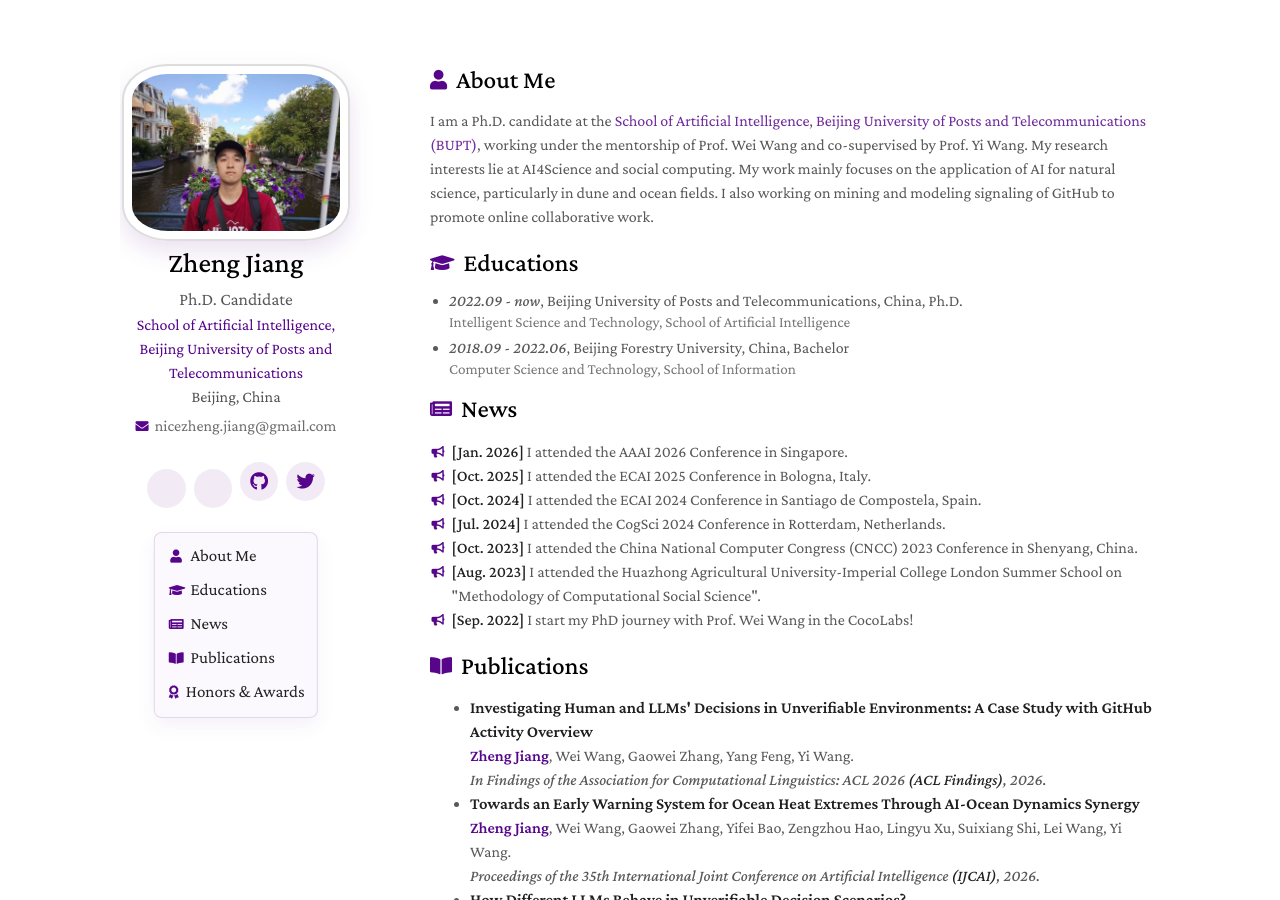
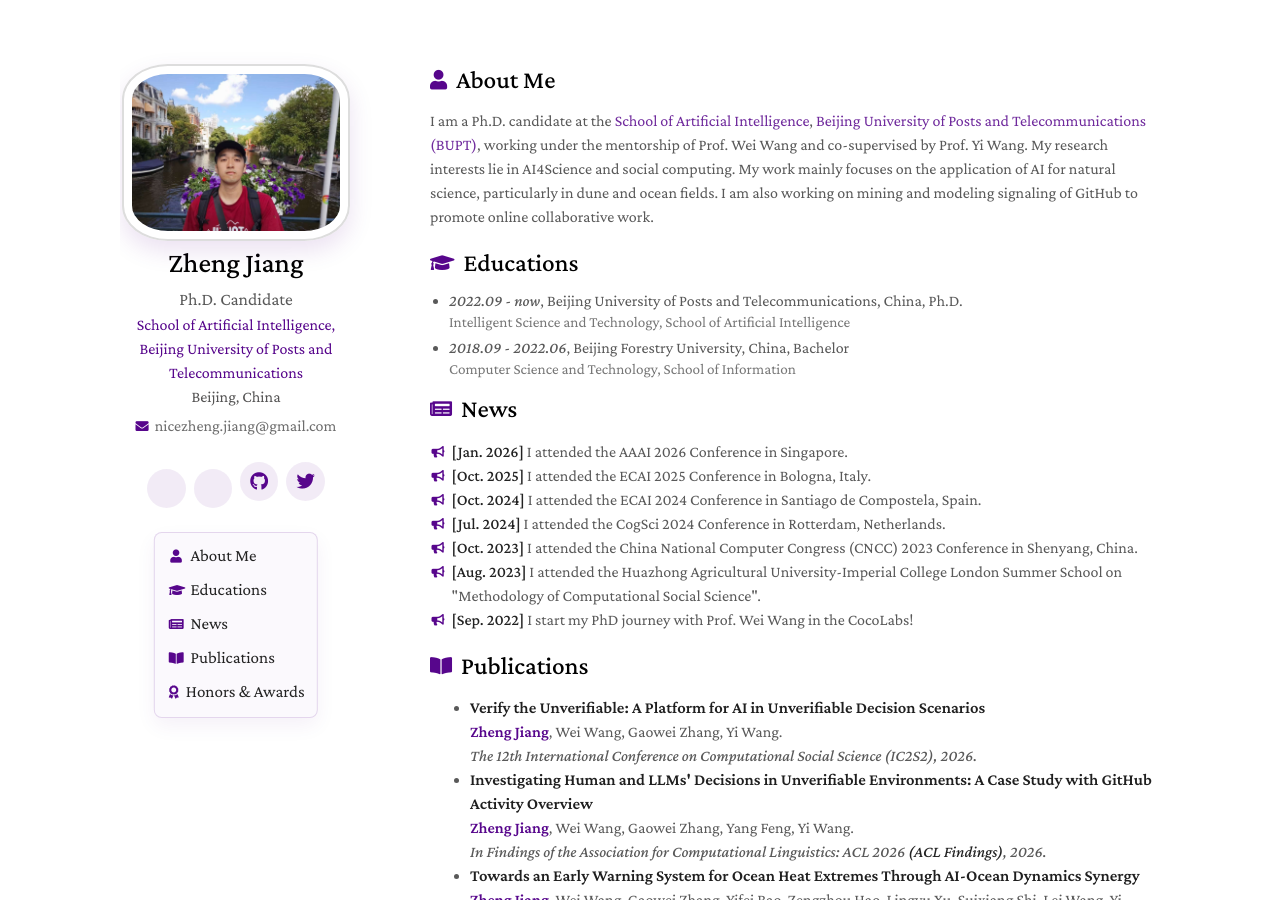
Before and after one commit to nicezheng/nicezheng.github.io, a Jekyll site: the page index.html, which Jekyll copies as it is, in a window 1280 px wide and 900 px high. Built offline with Jekyll 4.4.1, drawn with Linux system fonts in a browser that asks for light colours; nearby versions of some CDN libraries; a style sheet for code colours, icons or effects is not loaded.

Commit message:
update 7.17

```diff
--- a/index.html
+++ b/index.html
@@ -128,7 +128,7 @@
 <p>I am a Ph.D. candidate at the <a href="https://ai.bupt.edu.cn/" target="_blank"> School of Artificial Intelligence</a>, <a href="https://www.bupt.edu.cn/" target="_blank"> Beijing University of Posts and Telecommunications (BUPT)</a>,
 working under the mentorship of Prof. Wei Wang and co-supervised by Prof. Yi Wang.
 <!-- I received my Bachelor's degree in Digital Media Technology from <a href="https://www.sdu.edu.cn/" target="_blank"> Shandong University</a>. -->
-My research interests lie at AI4Science and social computing. My work mainly focuses on the application of AI for natural science, particularly in dune and ocean fields. I also working on mining and modeling signaling of GitHub to promote online collaborative work.
+My research interests lie in AI4Science and social computing. My work mainly focuses on the application of AI for natural science, particularly in dune and ocean fields. I am also working on mining and modeling signaling of GitHub to promote online collaborative work.
 </p>
 
 <!-- <p>Luckily I have a fantastic group of friends in my team. They are:
@@ -206,6 +206,10 @@ My research interests lie at AI4Science and social computing. My work mainly foc
 <!-- <ol class="bibliography"> -->
 
 <ul>
+  <li><strong>Verify the Unverifiable: A Platform for AI in Unverifiable Decision Scenarios</strong>
+    <br> <strong class="author-name">Zheng Jiang</strong>, Wei Wang, Gaowei Zhang, Yi Wang.
+    <br> <em> The 12th International Conference on Computational Social Science (IC2S2)</strong>, 2026.</em>
+  </li>
   <li><strong>Investigating Human and LLMs' Decisions in Unverifiable Environments: A Case Study with GitHub Activity Overview</strong>
     <br> <strong class="author-name">Zheng Jiang</strong>, Wei Wang, Gaowei Zhang, Yang Feng, Yi Wang.
     <br> <em> In Findings of the Association for Computational Linguistics: ACL 2026 <strong>(ACL Findings)</strong>, 2026.</em>
```
Also changed, not shown: 2 other files.
